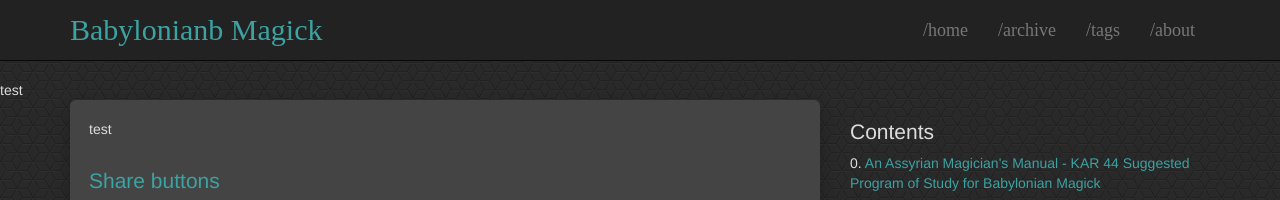
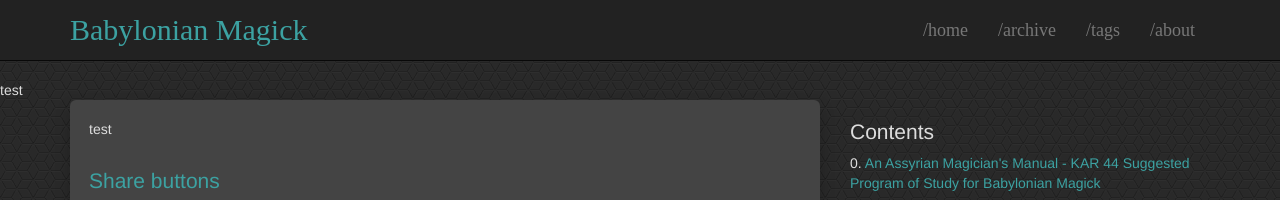
Before and after one commit to abaset/babylon, a Jekyll site: the page built from index.html, in a window 1280 px wide. Shown: the top 200 px of the page. Built offline with Jekyll 4.4.1, drawn with Linux system fonts in a browser that asks for light colours; some of the changed lines change nothing that is shown.

Commit message:
Update _config.yml

```diff
--- a/_config.yml
+++ b/_config.yml
@@ -1,6 +1,6 @@
 # Jekyll configuration
 
-name: Babylonianb Magick
+name: Babylonian Magick
 description:
 
 # Url is currently only used only for the RSS feed in feed.xml
@@ -35,8 +35,8 @@
 # Set this to your disqus shortname to enable comments. Note that the 'comments'
 # setting below must also be true. Individual posts can override 'comments' to
 # disable on a post-by-post basis
-disqus: streetturtle
-comments: false
+disqus: anpuluv
+comments: true
 
 permalink: /:year/:month/:title
 
```
